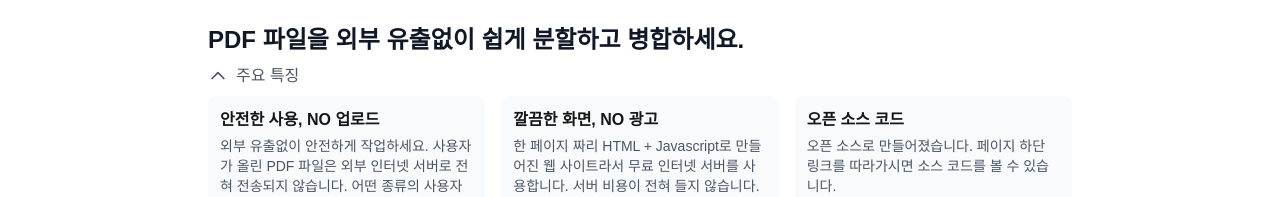
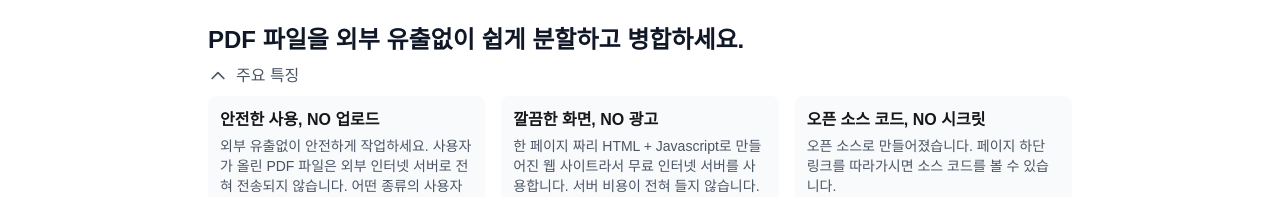
Before and after one commit to henasys/pdf-tools, a Next.js app: page / in a window 1280 px wide. Shown: the top 197 px of the page. Built offline with nearby package versions, Linux system fonts and the light colour scheme.

Commit message:
오픈 소스 코드, NO 시크릿 문구 추가

```diff
--- a/src/app/page.tsx
+++ b/src/app/page.tsx
@@ -82,7 +82,9 @@ export default function Home() {
                 </p>
               </div>
               <div className="p-3 bg-gray-50 rounded-lg">
-                <h3 className="font-semibold text-base mb-1">오픈 소스 코드</h3>
+                <h3 className="font-semibold text-base mb-1">
+                  오픈 소스 코드, NO 시크릿
+                </h3>
                 <p className="text-sm text-gray-600">
                   오픈 소스로 만들어졌습니다. 페이지 하단 링크를 따라가시면 소스
                   코드를 볼 수 있습니다.
```
